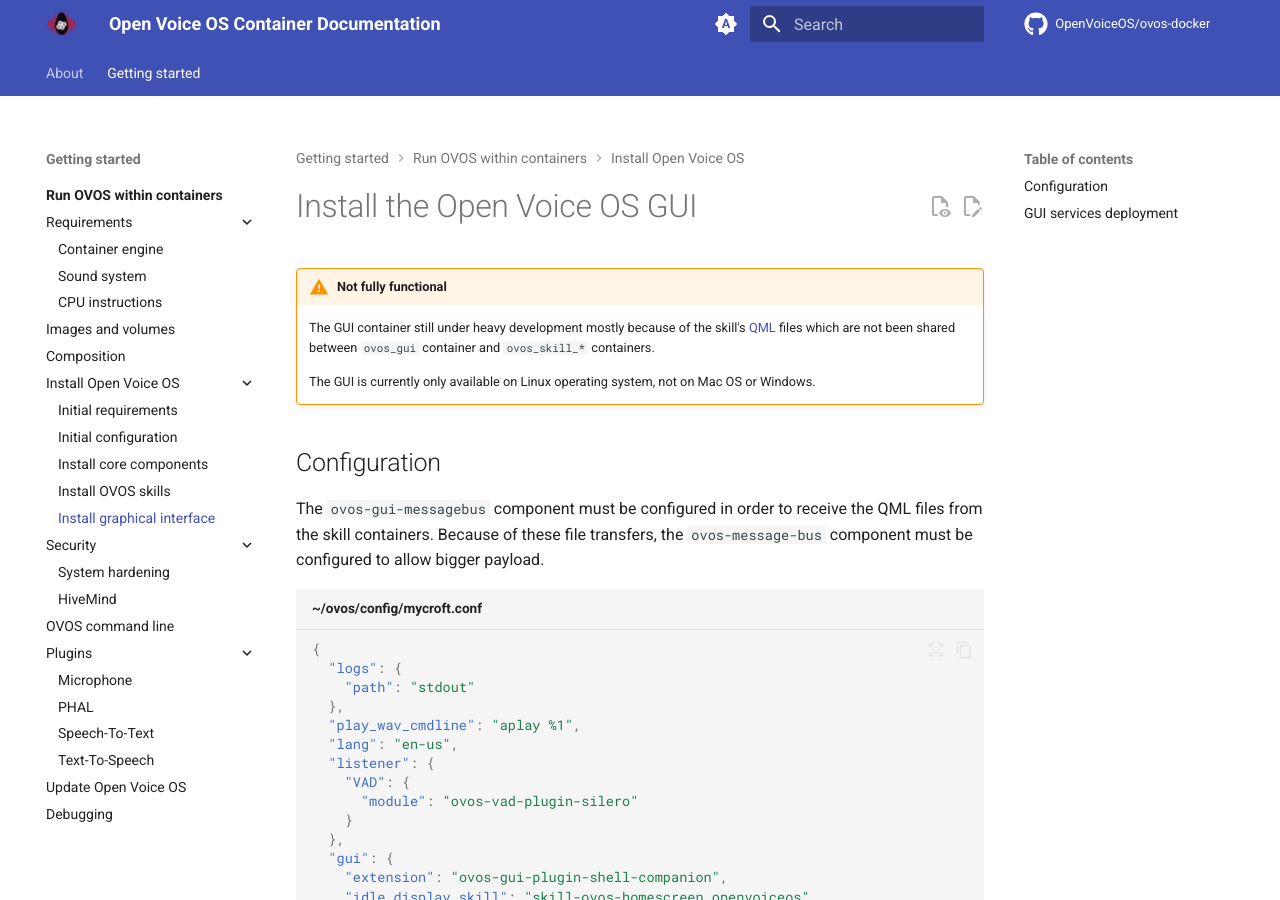
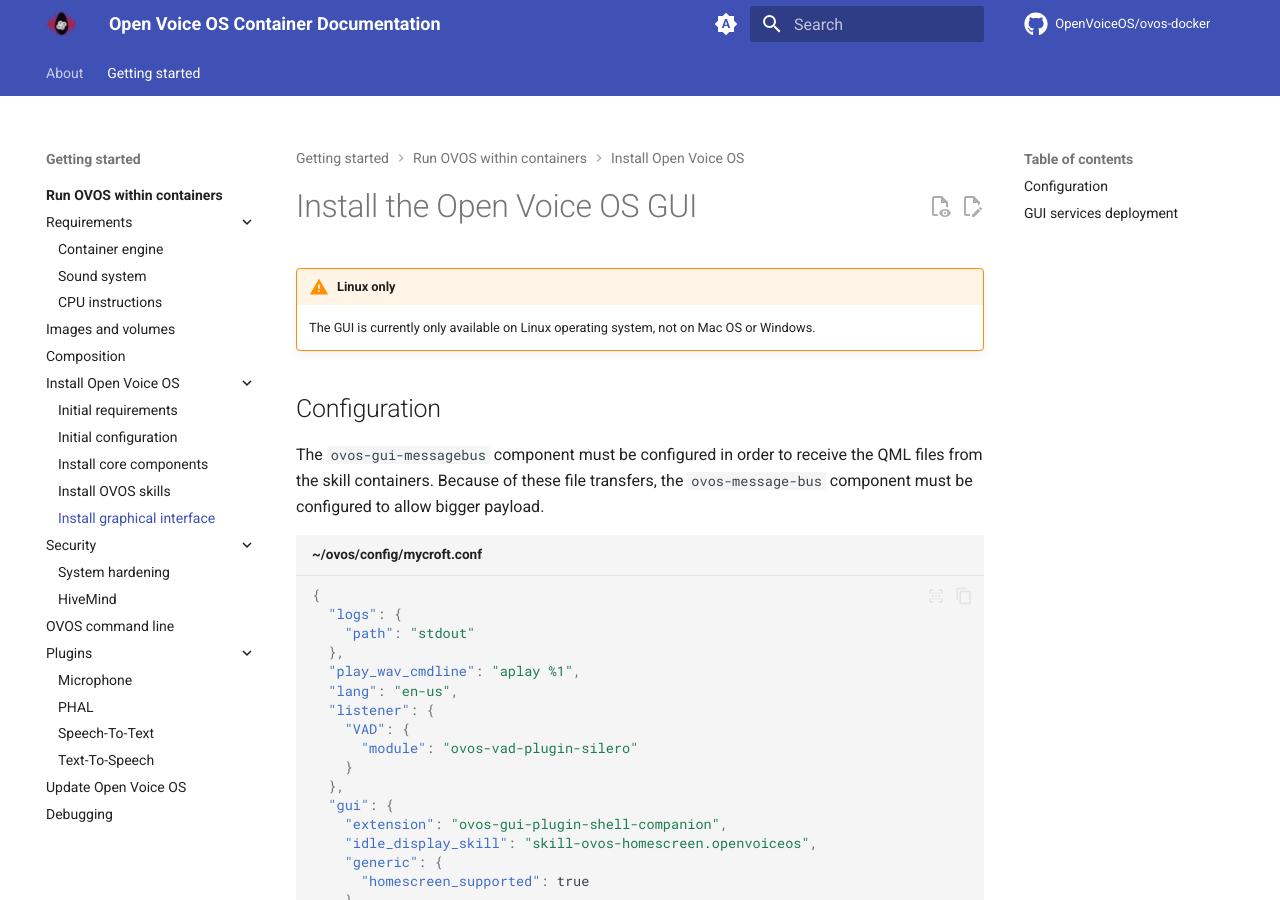
Before and after one commit to OpenVoiceOS/ovos-docker, an MkDocs documentation site: the page built from docs/getting-started/docker/installation/gui.md, in a window 1280 px wide and 900 px high. Built offline with MkDocs 1.6.1 and Material for MkDocs 9.7.7, drawn with Linux system fonts in a browser that asks for light colours; emoji names are drawn with the system emoji font; plug-ins that fetch from the network failed and are left out; comment, search, counter and statistics services are not loaded.

Commit message:
[gui] Change the warning as GUI is now functional

```diff
--- a/docs/getting-started/docker/installation/gui.md
+++ b/docs/getting-started/docker/installation/gui.md
@@ -1,8 +1,6 @@
 # Install the Open Voice OS GUI
 
-!!! warning "Not fully functional"
-
-    The GUI container still under heavy development mostly because of the skill's [QML](https://en.wikipedia.org/wiki/QML) files which are not been shared between `ovos_gui` container and `ovos_skill_*` containers.
+!!! warning "Linux only"
 
     The GUI is currently only available on Linux operating system, not on Mac OS or Windows.
 
```
